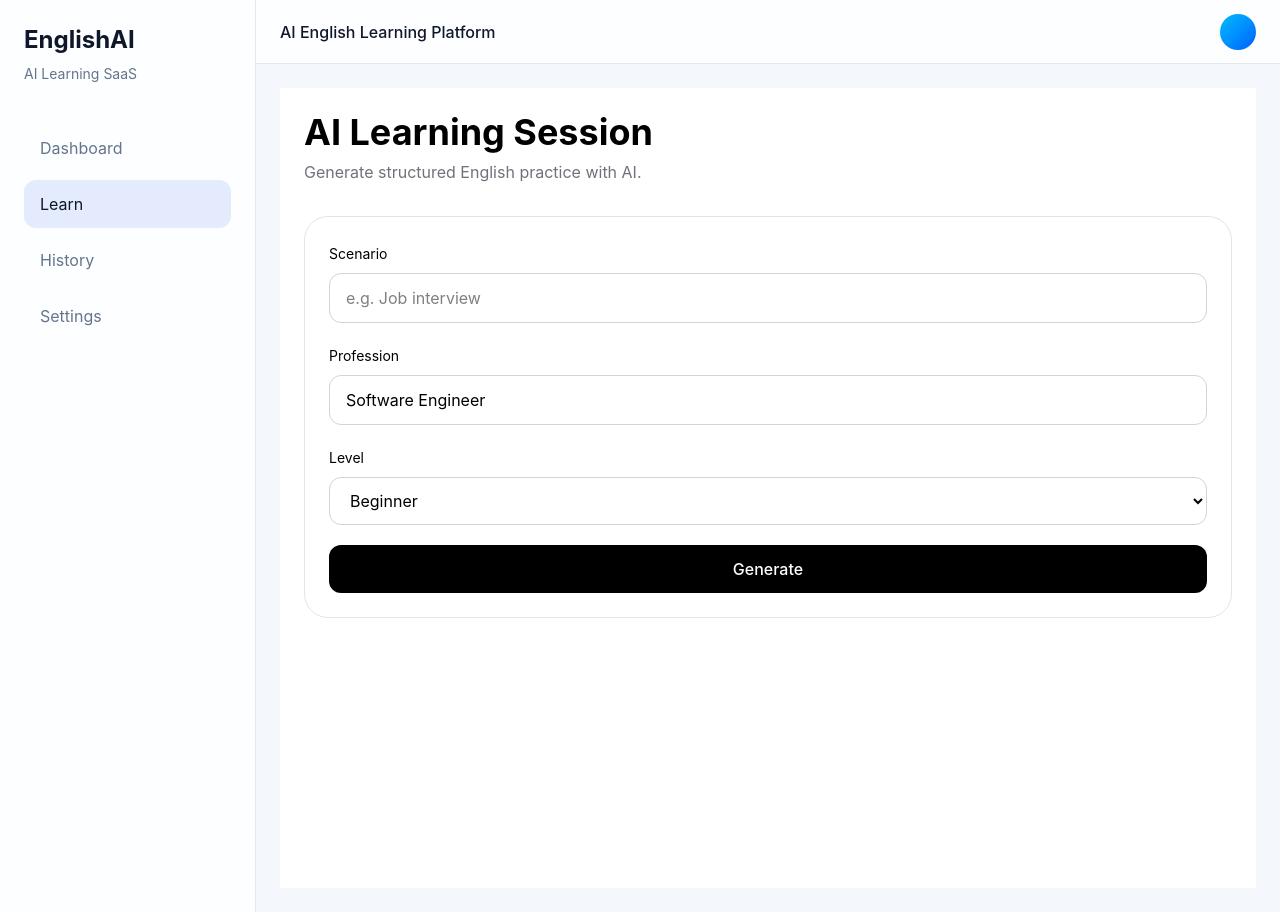
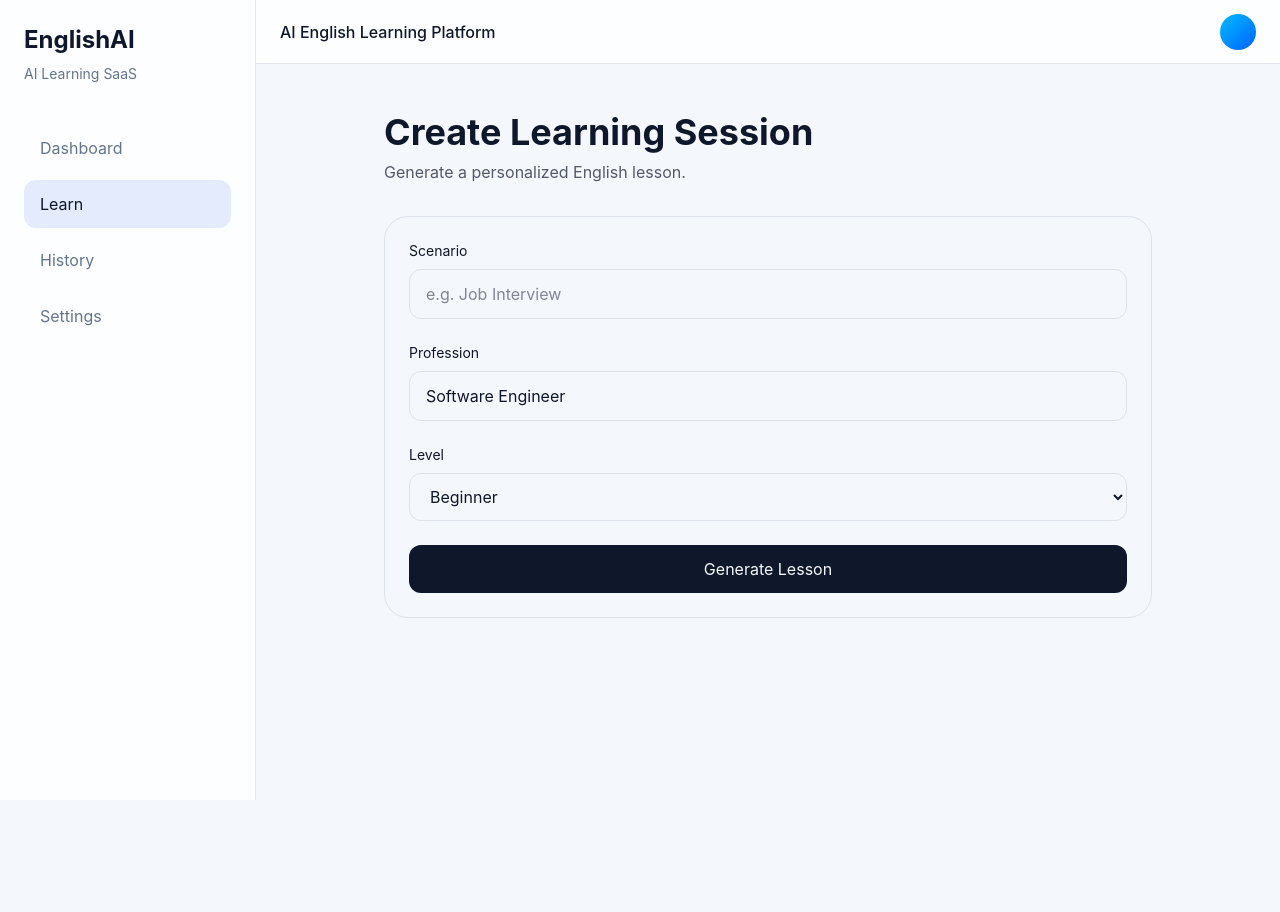
Before and after one commit to XihaoZhu/ai-english-saas, a Next.js app: page /learn in a window 1280 px wide. After the commit the page ends 800 px from the top, so only its background shows below. Built offline with nearby package versions, Linux system fonts and the light colour scheme.

Commit message:
next step create supabase repository

```diff
--- a/src/app/(dashboard)/learn/page.tsx
+++ b/src/app/(dashboard)/learn/page.tsx
@@ -1,14 +1,21 @@
 "use client";
 
-import { useState } from "react";
+import { useRouter } from "next/navigation";
 import { useForm } from "react-hook-form";
 import { zodResolver } from "@hookform/resolvers/zod";
+import { useLessonStore } from "@/src/store/useLessonStore";
 
-import { lessonSchema, LessonForm } from "@/src/features/learning/schema/lessonSchema";
+import {
+  lessonSchema,
+  LessonForm,
+} from "@/src/features/learning/schema/lessonSchema";
+
 import { useGenerateLesson } from "@/src/features/learning/hooks/useGenerateLesson";
 
 export default function LearnPage() {
-  const [result, setResult] = useState<any>(null);
+  const router = useRouter();
+
+  const mutation = useGenerateLesson();
 
   const form = useForm<LessonForm>({
     resolver: zodResolver(lessonSchema),
@@ -19,120 +26,96 @@ export default function LearnPage() {
     },
   });
 
-  const mutation = useGenerateLesson();
+  const addLesson =
+    useLessonStore((state) => state.addLesson);
 
   async function onSubmit(data: LessonForm) {
     try {
-      const res = await mutation.mutateAsync(data);
-      setResult(res);
-    } catch (e) {
-      console.error(e);
+      const lesson = await mutation.mutateAsync(data);
+
+      addLesson(lesson);
+
+      router.push(`/session/${lesson.id}`);
+    } catch (error) {
+      console.error(error);
     }
   }
 
   return (
-    <main className="min-h-screen bg-white text-black dark:bg-zinc-950 dark:text-white p-6">
-      <div className="mx-auto max-w-5xl space-y-8">
+    <main className=" bg-[color:var(--app-bg)] text-[color:var(--app-text)] p-6">
+      <div className="mx-auto max-w-3xl">
+        <h1 className="mb-2 text-4xl font-bold">
+          Create Learning Session
+        </h1>
 
-        {/* Header */}
-        <section>
-          <h1 className="text-4xl font-bold">AI Learning Session</h1>
-          <p className="text-zinc-500 mt-2">
-            Generate structured English practice with AI.
-          </p>
-        </section>
+        <p className="mb-8 opacity-70">
+          Generate a personalized English lesson.
+        </p>
 
-        {/* FORM */}
         <form
           onSubmit={form.handleSubmit(onSubmit)}
-          className="rounded-3xl border border-zinc-200 dark:border-zinc-800 bg-white dark:bg-zinc-900 p-6 space-y-5"
+          className="space-y-6 rounded-3xl border border-[color:var(--app-border)] p-6"
         >
+          <div>
+            <label className="mb-2 block text-sm">
+              Scenario
+            </label>
 
-          {/* Scenario */}
-          <div>
-            <label className="text-sm">Scenario</label>
             <input
               {...form.register("scenario")}
-              className="mt-2 w-full rounded-xl border border-zinc-300 dark:border-zinc-700 bg-transparent px-4 py-3"
-              placeholder="e.g. Job interview"
+              placeholder="e.g. Job Interview"
+              className="w-full rounded-xl border border-[color:var(--app-border)] bg-transparent px-4 py-3"
             />
-            <p className="text-red-500 text-sm">
-              {form.formState.errors.scenario?.message}
-            </p>
+
+            {form.formState.errors.scenario && (
+              <p className="mt-2 text-sm text-red-500">
+                {form.formState.errors.scenario.message}
+              </p>
+            )}
           </div>
 
-          {/* Profession */}
           <div>
-            <label className="text-sm">Profession</label>
+            <label className="mb-2 block text-sm">
+              Profession
+            </label>
+
             <input
               {...form.register("profession")}
-              className="mt-2 w-full rounded-xl border border-zinc-300 dark:border-zinc-700 bg-transparent px-4 py-3"
+              className="w-full rounded-xl border border-[color:var(--app-border)] bg-transparent px-4 py-3"
             />
           </div>
 
-          {/* Level */}
           <div>
-            <label className="text-sm">Level</label>
+            <label className="mb-2 block text-sm">
+              Level
+            </label>
+
             <select
               {...form.register("level")}
-              className="mt-2 w-full rounded-xl border border-zinc-300 dark:border-zinc-700 bg-transparent px-4 py-3"
+              className="w-full rounded-xl border border-[color:var(--app-border)] bg-transparent px-4 py-3"
             >
-              <option>Beginner</option>
-              <option>Intermediate</option>
-              <option>Advanced</option>
+              <option value="Beginner">Beginner</option>
+              <option value="Intermediate">Intermediate</option>
+              <option value="Advanced">Advanced</option>
             </select>
           </div>
 
-          {/* Submit */}
           <button
+            type="submit"
             disabled={mutation.isPending}
-            className="w-full h-12 rounded-xl bg-black text-white dark:bg-white dark:text-black font-medium"
+            className="h-12 w-full rounded-xl bg-[color:var(--app-text)] text-[color:var(--app-bg)]"
           >
-            {mutation.isPending ? "Generating..." : "Generate"}
+            {mutation.isPending
+              ? "Generating..."
+              : "Generate Lesson"}
           </button>
 
-          {/* Error */}
           {mutation.isError && (
             <p className="text-red-500">
               {(mutation.error as Error).message}
             </p>
           )}
         </form>
-
-        {/* RESULT */}
-        {result && (
-          <section className="space-y-6">
-            <h2 className="text-2xl font-semibold">Conversation</h2>
-
-            <div className="space-y-3">
-              {result.conversation.map((m: any, i: number) => (
-                <div
-                  key={i}
-                  className="p-4 rounded-xl border border-zinc-200 dark:border-zinc-800"
-                >
-                  <div className="text-xs text-zinc-500 uppercase">
-                    {m.role}
-                  </div>
-                  <div>{m.text}</div>
-                </div>
-              ))}
-            </div>
-
-            <div>
-              <h3 className="text-xl font-semibold mb-2">Keywords</h3>
-              <div className="flex gap-2 flex-wrap">
-                {result.keywords.map((k: string) => (
-                  <span
-                    key={k}
-                    className="px-3 py-1 rounded-full border border-zinc-300 dark:border-zinc-700"
-                  >
-                    {k}
-                  </span>
-                ))}
-              </div>
-            </div>
-          </section>
-        )}
       </div>
     </main>
   );
--- /dev/null
+++ b/src/app/(dashboard)/session/[id]/page.tsx
@@ -0,0 +1,19 @@
+import SessionView from "./session-view";
+
+type Props = {
+    params: Promise<{
+        id: string;
+    }>;
+};
+
+export default async function Page({
+    params,
+}: Props) {
+    const { id } = await params;
+
+    return (
+        <SessionView
+            lessonId={id}
+        />
+    );
+}
--- /dev/null
+++ b/src/app/(dashboard)/session/[id]/session-view.tsx
@@ -0,0 +1,84 @@
+"use client";
+
+import { useLessonStore } from "@/src/store/useLessonStore";
+
+type Props = {
+    lessonId: string;
+};
+
+export default function SessionView({
+    lessonId,
+}: Props) {
+    const lesson = useLessonStore(
+        (state) =>
+            state.lessons.find(
+                (l) => l.id === lessonId
+            )
+    );
+
+    if (!lesson) {
+        return (
+            <main className="p-6">
+                Lesson not found.
+            </main>
+        );
+    }
+
+    return (
+        <main className=" bg-[color:var(--app-bg)] text-[color:var(--app-text)] p-6">
+            <div className="mx-auto max-w-4xl space-y-8">
+                <div>
+                    <h1 className="text-4xl font-bold">
+                        {lesson.title}
+                    </h1>
+
+                    <p className="mt-2 opacity-60">
+                        {lesson.level}
+                    </p>
+                </div>
+
+                <section>
+                    <h2 className="mb-4 text-2xl font-semibold">
+                        Keywords
+                    </h2>
+
+                    <div className="flex flex-wrap gap-2">
+                        {lesson.keywords.map(
+                            (keyword) => (
+                                <span
+                                    key={keyword}
+                                    className="rounded-full border border-[color:var(--app-border)] px-3 py-1"
+                                >
+                                    {keyword}
+                                </span>
+                            )
+                        )}
+                    </div>
+                </section>
+
+                <section>
+                    <h2 className="mb-4 text-2xl font-semibold">
+                        Conversation
+                    </h2>
+
+                    <div className="space-y-4">
+                        {lesson.conversation.map(
+                            (message, index) => (
+                                <div
+                                    key={index}
+                                    className="rounded-2xl border border-[color:var(--app-border)] p-4"
+                                >
+                                    <div className="mb-2 text-xs uppercase opacity-60">
+                                        {message.role}
+                                    </div>
+
+                                    <div>{message.text}</div>
+                                </div>
+                            )
+                        )}
+                    </div>
+                </section>
+            </div>
+        </main>
+    );
+}
--- a/src/features/learning/api/generateLesson.ts
+++ b/src/features/learning/api/generateLesson.ts
@@ -1,10 +1,12 @@
+import { Lesson } from "@/src/types/lesson";
+
 type Input = {
     scenario: string;
     level: string;
     profession: string;
 };
 
-export async function generateLesson(input: Input) {
+export async function generateLesson(input: Input): Promise<Lesson> {
 
     await new Promise((res) => setTimeout(res, 500));
 
@@ -14,11 +16,35 @@ export async function generateLesson(input: Input) {
     }
 
     return {
+        id: crypto.randomUUID(),
+
+        title: input.scenario,
+
+        scenario: input.scenario,
+        profession: input.profession,
+        level: input.level,
+
+        createdAt: new Date().toISOString(),
+
+        keywords: [
+            "negotiate",
+            "clarify",
+            "schedule",
+        ],
+
         conversation: [
-            { role: "ai", text: `Let's practice ${input.scenario}` },
-            { role: "user", text: "Sounds good!" },
-            { role: "ai", text: "Great, I'll guide you step by step." },
+            {
+                role: "ai",
+                text: `Let's practice ${input.scenario}`,
+            },
+            {
+                role: "user",
+                text: "Sounds good!",
+            },
+            {
+                role: "ai",
+                text: "Let's begin.",
+            },
         ],
-        keywords: ["negotiate", "clarify", "schedule"],
     };
 }
--- /dev/null
+++ b/src/store/useLessonStore.ts
@@ -0,0 +1,26 @@
+import { create } from "zustand";
+
+import { Lesson } from "@/src/types/lesson";
+
+type LessonStore = {
+    lessons: Lesson[];
+
+    addLesson: (lesson: Lesson) => void;
+
+    getLesson: (id: string) => Lesson | undefined;
+};
+
+export const useLessonStore =
+    create<LessonStore>((set, get) => ({
+        lessons: [],
+
+        addLesson: (lesson) =>
+            set((state) => ({
+                lessons: [lesson, ...state.lessons],
+            })),
+
+        getLesson: (id) =>
+            get().lessons.find(
+                (lesson) => lesson.id === id
+            ),
+    }));
--- /dev/null
+++ b/src/types/lesson.ts
@@ -0,0 +1,19 @@
+export type ConversationMessage = {
+    role: "ai" | "user";
+    text: string;
+};
+
+export type Lesson = {
+    id: string;
+    title: string;
+
+    scenario: string;
+    profession: string;
+    level: string;
+
+    createdAt: string;
+
+    keywords: string[];
+
+    conversation: ConversationMessage[];
+};
```
